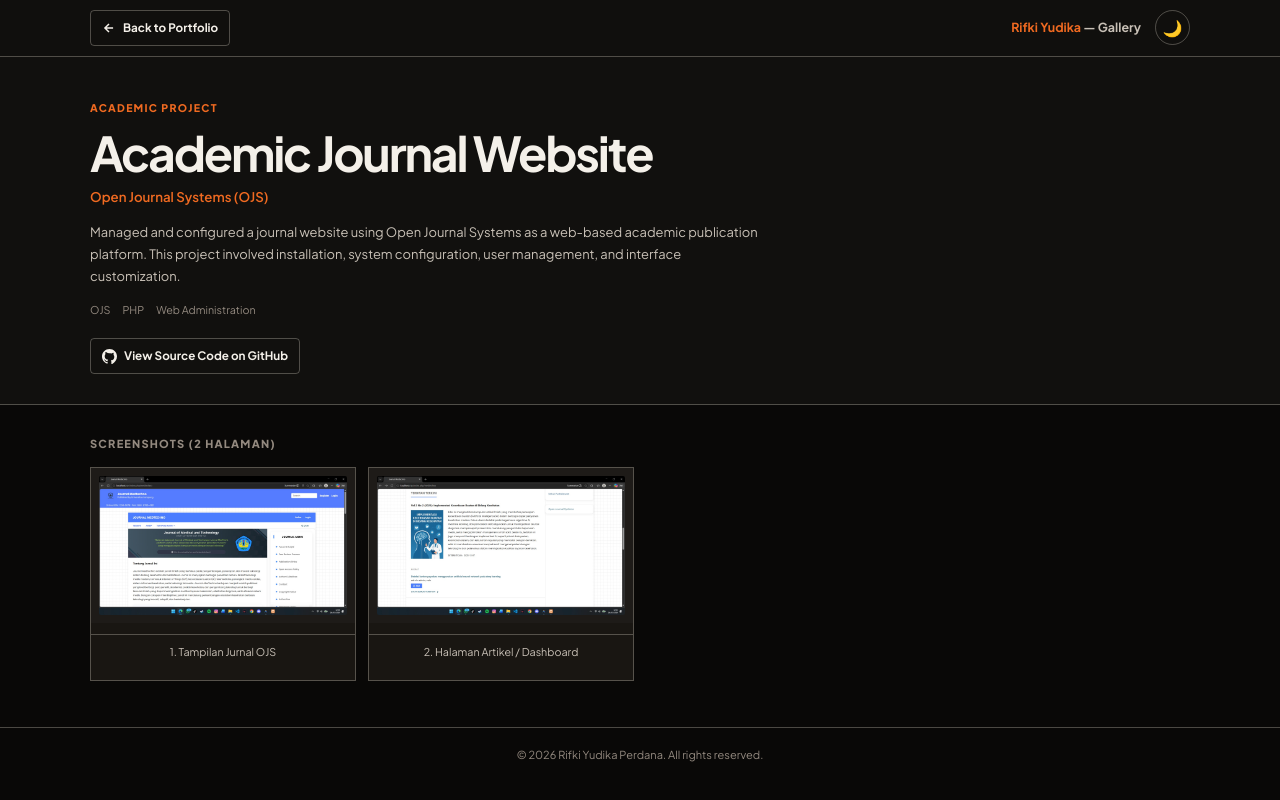
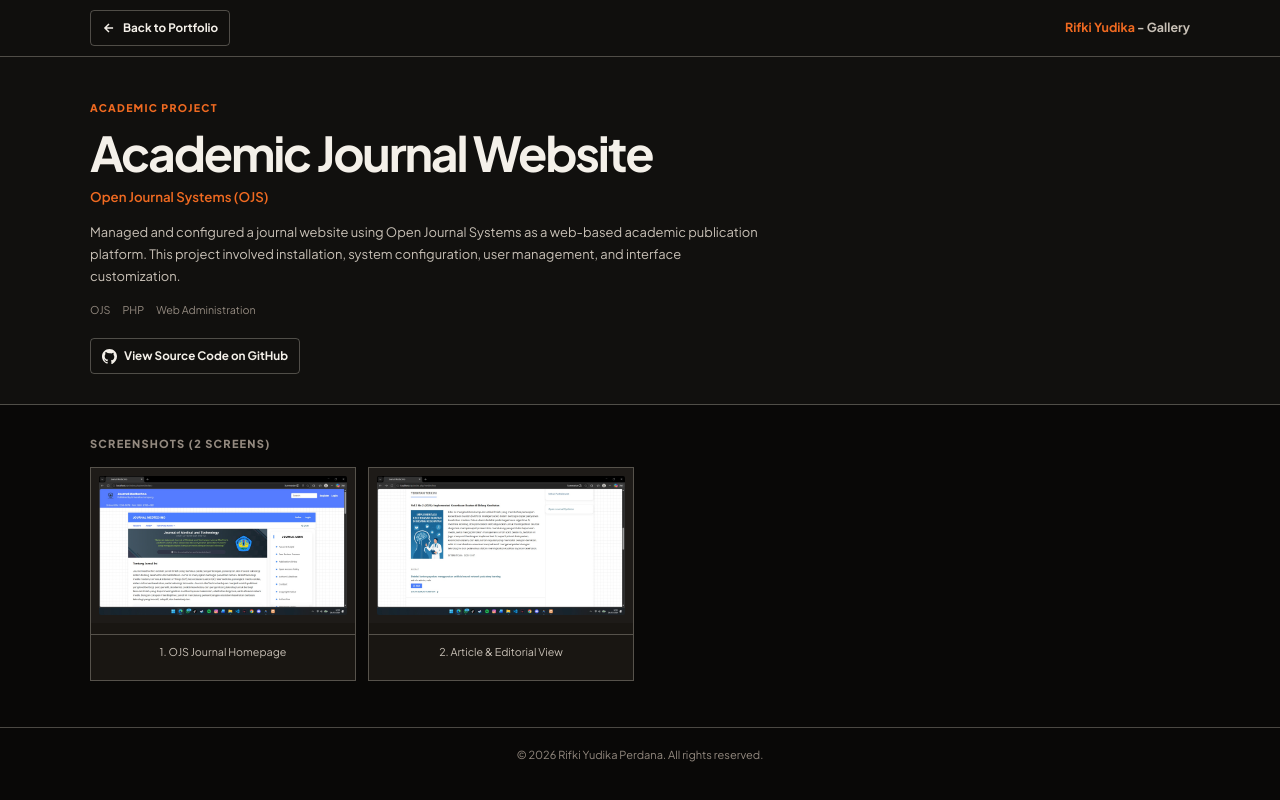
Before and after one commit to Ryper29/rifki-portfolio, a plain HTML site: page ojs-gallery.html in a window 1280 px wide. Drawn offline with Linux system fonts and the light colour scheme.

Commit message:
feat(gallery): standardize OJS gallery to English, dark-only, and v8 favicon

```diff
--- a/ojs-gallery.html
+++ b/ojs-gallery.html
@@ -3,6 +3,9 @@
 <head>
   <meta charset="UTF-8" /><meta name="viewport" content="width=device-width,initial-scale=1.0" />
   <title>OJS Gallery | Rifki Yudika Perdana</title>
+  <link rel="icon" href="favicon.svg?v=8" type="image/svg+xml" />
+  <link rel="icon" href="favicon.ico?v=8" sizes="48x48" />
+  <link rel="apple-touch-icon" href="apple-touch-icon.png?v=8" />
   <link rel="preconnect" href="https://fonts.googleapis.com" />
   <link href="https://fonts.googleapis.com/css2?family=Plus+Jakarta+Sans:wght@400;500;600;700;800&display=swap" rel="stylesheet" />
   <link rel="stylesheet" href="style.css" />
@@ -14,8 +17,7 @@
     <svg width="14" height="14" viewBox="0 0 24 24" fill="none" stroke="currentColor" stroke-width="2.5"><path d="M19 12H5M12 5l-7 7 7 7"/></svg>
     Back to Portfolio
   </a>
-  <span class="gal-brand"><span>Rifki Yudika</span> — Gallery</span>
-  <button class="theme-toggle" id="theme-toggle" aria-label="Toggle dark mode">🌙</button>
+  <span class="gal-brand"><span>Rifki Yudika</span> - Gallery</span>
 </header>
 
 <div class="gal-hero">
@@ -35,20 +37,19 @@
 </div>
 
 <div class="gal-section">
-  <p class="gal-section-title">Screenshots (2 halaman)</p>
+  <p class="gal-section-title">Screenshots (2 screens)</p>
   <div class="gal-grid">
     <div class="img-card">
-      <div class="img-wrap"><img loading="lazy" src="assets/projects/ojs/ojs1.jpeg" alt="OJS Screenshot 1" /></div>
-      <p class="img-label">1. Tampilan Jurnal OJS</p>
+      <div class="img-wrap"><img loading="lazy" src="assets/projects/ojs/ojs1.jpeg" alt="OJS Academic Journal Homepage" /></div>
+      <p class="img-label">1. OJS Journal Homepage</p>
     </div>
     <div class="img-card">
-      <div class="img-wrap"><img loading="lazy" src="assets/projects/ojs/ojs2.jpeg" alt="OJS Screenshot 2" /></div>
-      <p class="img-label">2. Halaman Artikel / Dashboard</p>
+      <div class="img-wrap"><img loading="lazy" src="assets/projects/ojs/ojs2.jpeg" alt="OJS Article and Editorial View" /></div>
+      <p class="img-label">2. Article &amp; Editorial View</p>
     </div>
   </div>
 </div>
 
 <footer class="gal-footer">© 2026 Rifki Yudika Perdana. All rights reserved.</footer>
-<script src="script.js"></script>
 </body>
 </html>
```
